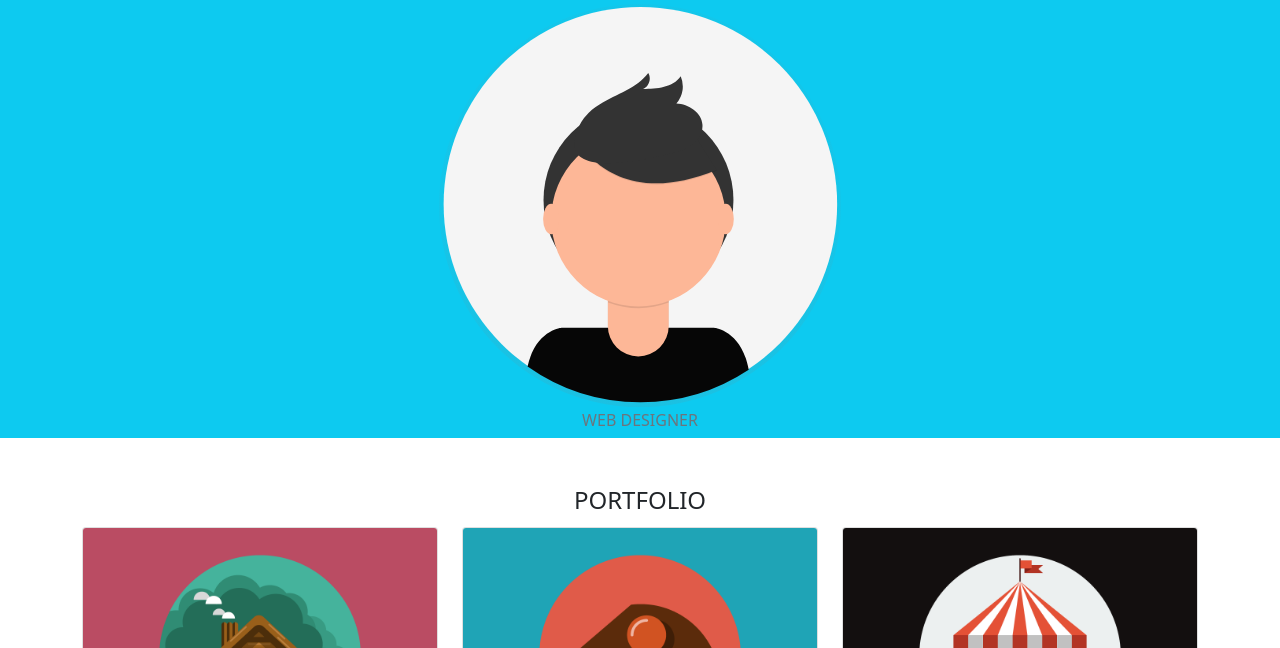
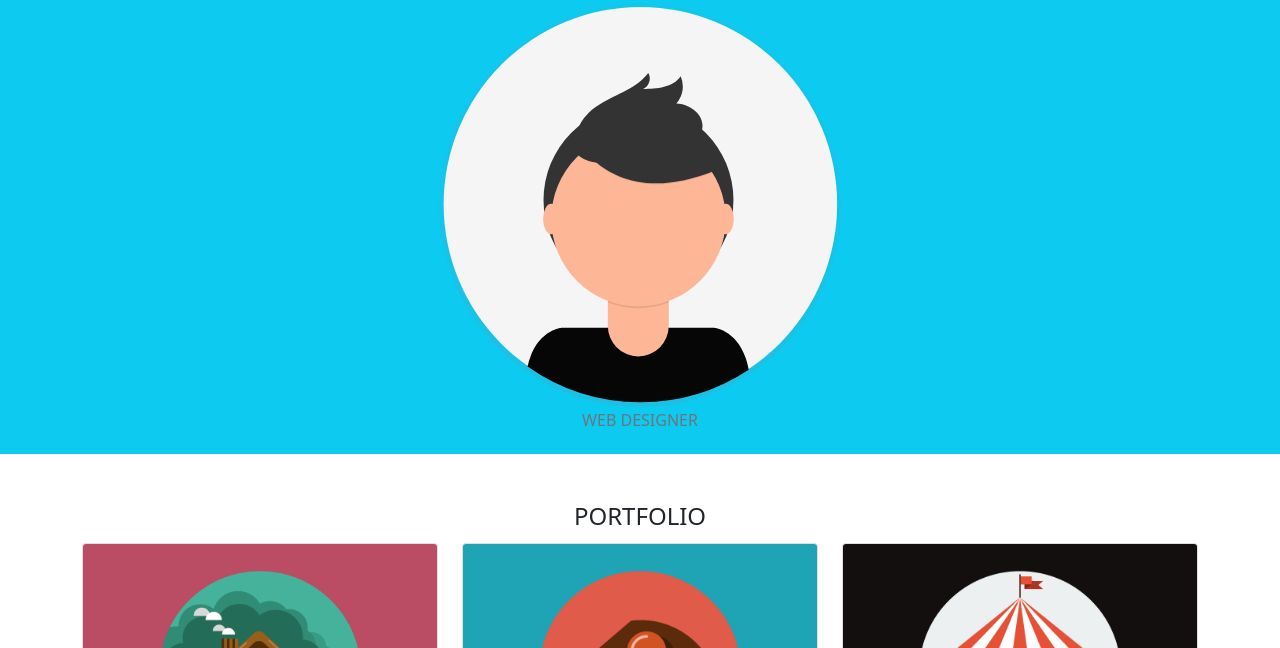
Before and after one commit to Michelangelo1999/html-css-bootstrap-freelancer, a plain HTML site: page index.html in a window 1280 px wide. Shown: the part 152-800 px from the top of the page. Drawn offline with nearby package versions, Linux system fonts and the light colour scheme.

Commit message:
consegna finale (base)

```diff
--- a/index.html
+++ b/index.html
@@ -46,7 +46,7 @@
 
         <!--foto profilo-->
         <section>
-            <div class="container-fluid bg-info">
+            <div class="container-fluid bg-info pb-3">
                 <div class="row d-flex justify-content-center">
                   <div class="col-4 text-center pt-4">
                     <h2>Pinco Pallo</h2>
```
